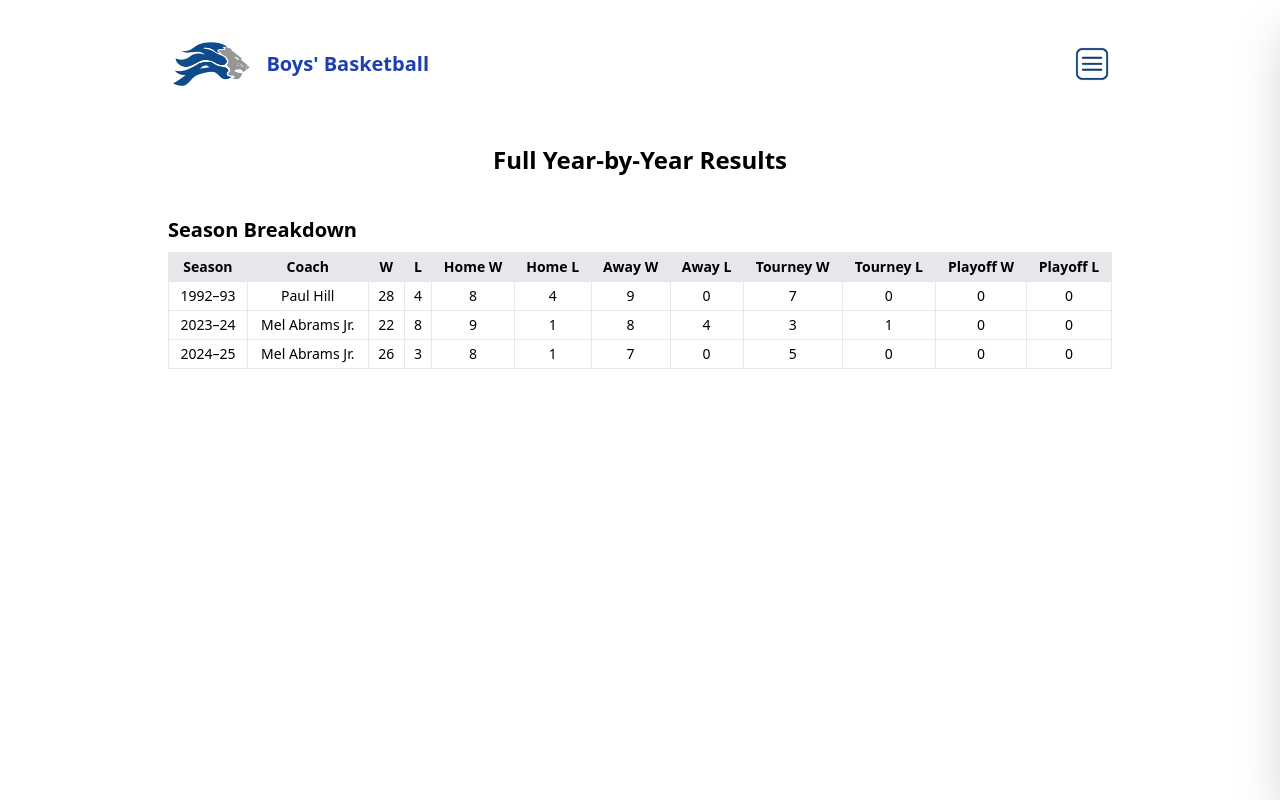
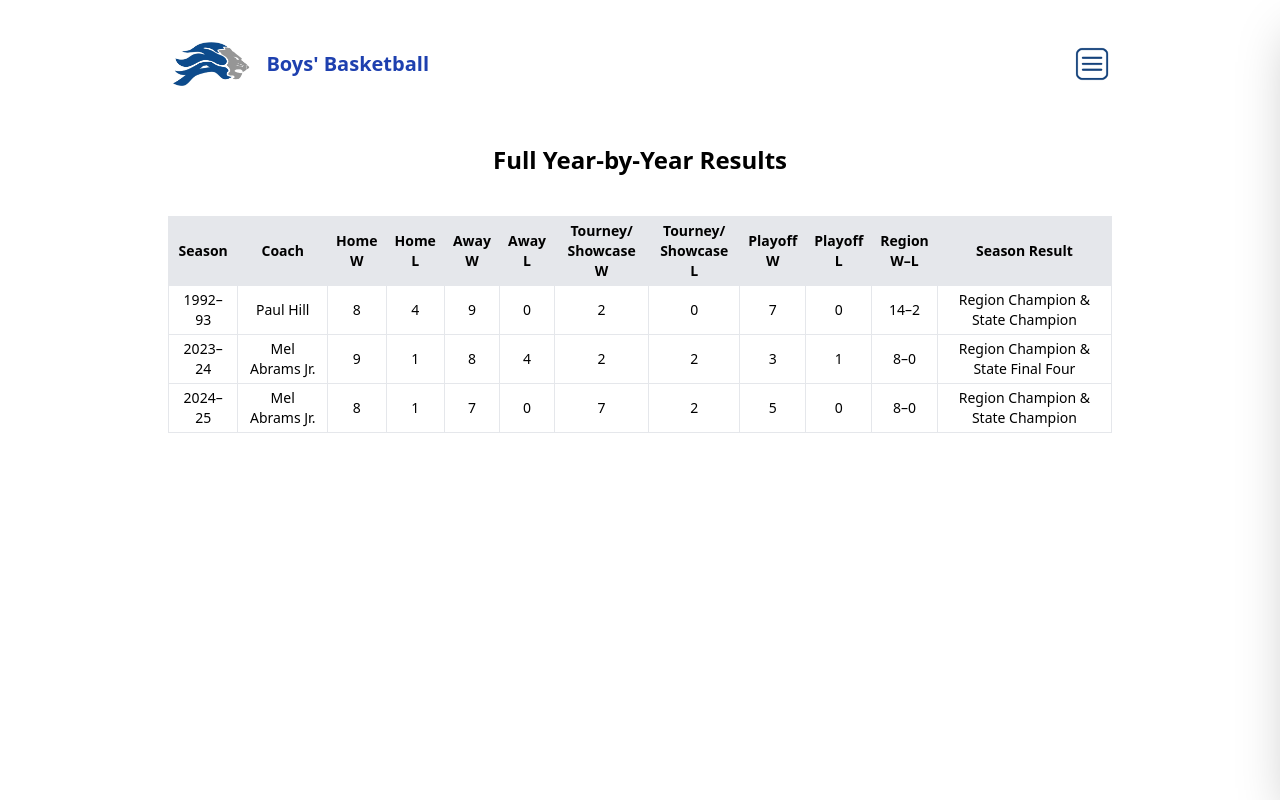
Before and after one commit to newonda1/st-andrews-basketball, a React (Vite) app: page /yearly-results in a window 1280 px wide. Built offline with nearby package versions, Linux system fonts and the light colour scheme.

Commit message:
Update YearlyResults.jsx

```diff
--- a/src/pages/YearlyResults.jsx
+++ b/src/pages/YearlyResults.jsx
@@ -19,7 +19,8 @@ function YearlyResults() {
     seasons.forEach((s) => {
       seasonMap[String(s.SeasonID)] = {
         coach: s.HeadCoach || "Unknown",
-        label: `${s.YearStart}–${String(s.YearEnd).slice(-2)}`
+        label: `${s.YearStart}–${String(s.YearEnd).slice(-2)}`,
+        result: `${s.RegionFinish}${s.StateFinish ? " & " + s.StateFinish : ""}`
       };
     });
 
@@ -32,8 +33,7 @@ function YearlyResults() {
           season,
           seasonLabel: seasonMap[season]?.label || season,
           coach: seasonMap[season]?.coach || "Unknown",
-          overallW: 0,
-          overallL: 0,
+          seasonResult: seasonMap[season]?.result || "",
           homeW: 0,
           homeL: 0,
           awayW: 0,
@@ -42,6 +42,8 @@ function YearlyResults() {
           tourneyL: 0,
           playoffW: 0,
           playoffL: 0,
+          regionW: 0,
+          regionL: 0,
         };
       }
 
@@ -53,17 +55,22 @@ function YearlyResults() {
       const loc = game.LocationType;
       const type = game.GameType;
 
-      if (isWin) stats.overallW += 1;
-      if (isLoss) stats.overallL += 1;
-
       if (loc === "Home") {
         isWin ? stats.homeW++ : isLoss ? stats.homeL++ : null;
       } else if (loc === "Away") {
         isWin ? stats.awayW++ : isLoss ? stats.awayL++ : null;
       }
 
+      if (type === "Tournament" || type === "Showcase") {
+        isWin ? stats.tourneyW++ : isLoss ? stats.tourneyL++ : null;
+      }
+
       if (type === "Region Tournament" || type === "State Tournament") {
-        isWin ? stats.tourneyW++ : isLoss ? stats.tourneyL++ : null;
+        isWin ? stats.playoffW++ : isLoss ? stats.playoffL++ : null;
+      }
+
+      if (type === "Region") {
+        isWin ? stats.regionW++ : isLoss ? stats.regionL++ : null;
       }
     });
 
@@ -78,24 +85,22 @@ function YearlyResults() {
     <div className="space-y-10 px-4">
       <h1 className="text-2xl font-bold text-center">Full Year-by-Year Results</h1>
 
-      <div>
-        <h2 className="text-xl font-semibold mb-2">Season Breakdown</h2>
       <div className="overflow-x-auto">
         <table className="min-w-full table-auto text-sm border">
           <thead className="bg-gray-200">
             <tr>
               <th className="border px-2 py-1">Season</th>
               <th className="border px-2 py-1">Coach</th>
-                <th className="border px-2 py-1">W</th>
-                <th className="border px-2 py-1">L</th>
-                <th className="border px-2 py-1">Home W</th>
-                <th className="border px-2 py-1">Home L</th>
-                <th className="border px-2 py-1">Away W</th>
-                <th className="border px-2 py-1">Away L</th>
-                <th className="border px-2 py-1">Tourney W</th>
-                <th className="border px-2 py-1">Tourney L</th>
-                <th className="border px-2 py-1">Playoff W</th>
-                <th className="border px-2 py-1">Playoff L</th>
+              <th className="border px-2 py-1">Home<br />W</th>
+              <th className="border px-2 py-1">Home<br />L</th>
+              <th className="border px-2 py-1">Away<br />W</th>
+              <th className="border px-2 py-1">Away<br />L</th>
+              <th className="border px-2 py-1">Tourney/<br />Showcase W</th>
+              <th className="border px-2 py-1">Tourney/<br />Showcase L</th>
+              <th className="border px-2 py-1">Playoff<br />W</th>
+              <th className="border px-2 py-1">Playoff<br />L</th>
+              <th className="border px-2 py-1">Region<br />W–L</th>
+              <th className="border px-2 py-1">Season Result</th>
             </tr>
           </thead>
           <tbody>
@@ -103,8 +108,6 @@ function YearlyResults() {
               <tr key={i} className="text-center">
                 <td className="border px-2 py-1">{row.seasonLabel}</td>
                 <td className="border px-2 py-1">{row.coach}</td>
-                  <td className="border px-2 py-1">{row.overallW}</td>
-                  <td className="border px-2 py-1">{row.overallL}</td>
                 <td className="border px-2 py-1">{row.homeW}</td>
                 <td className="border px-2 py-1">{row.homeL}</td>
                 <td className="border px-2 py-1">{row.awayW}</td>
@@ -113,13 +116,14 @@ function YearlyResults() {
                 <td className="border px-2 py-1">{row.tourneyL}</td>
                 <td className="border px-2 py-1">{row.playoffW}</td>
                 <td className="border px-2 py-1">{row.playoffL}</td>
+                <td className="border px-2 py-1">{row.regionW}–{row.regionL}</td>
+                <td className="border px-2 py-1">{row.seasonResult}</td>
               </tr>
             ))}
           </tbody>
         </table>
       </div>
     </div>
-    </div>
   );
 }
 
```
Lines whose indentation alone changed are shown as unchanged.
